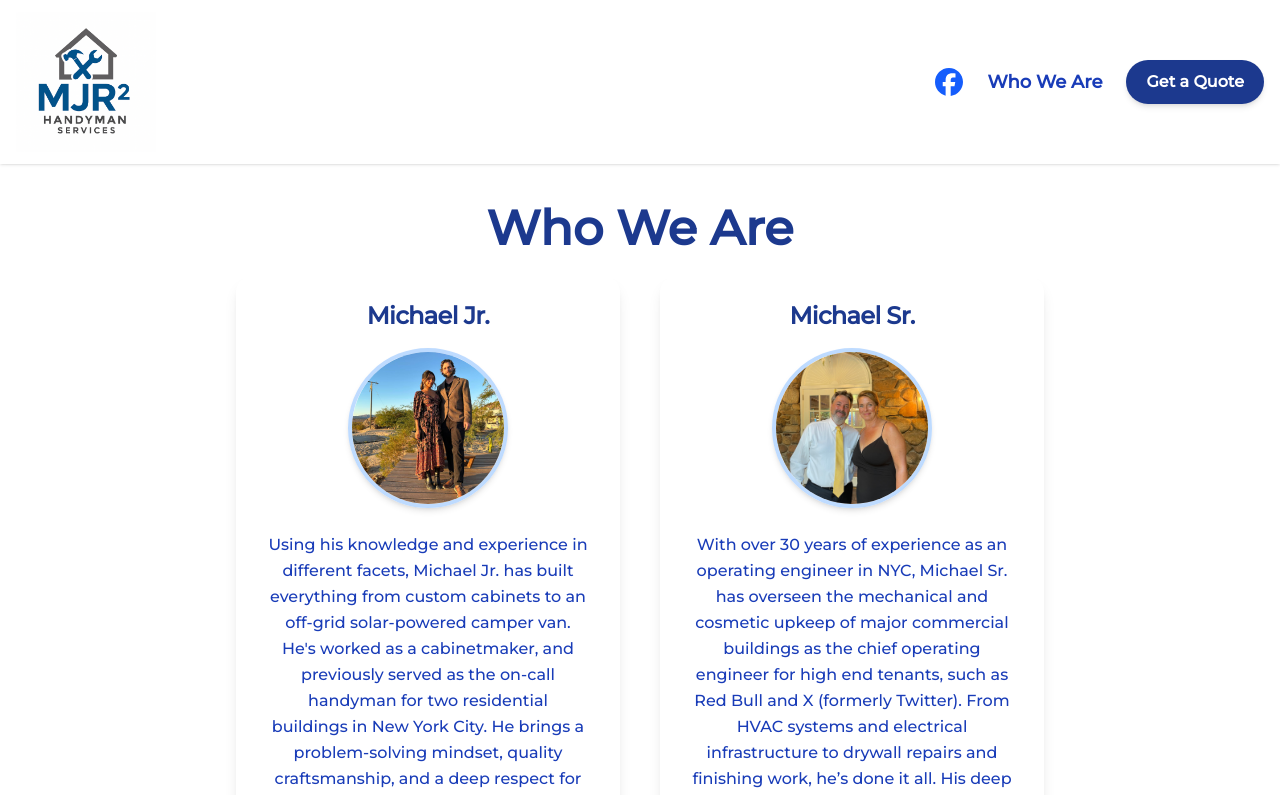
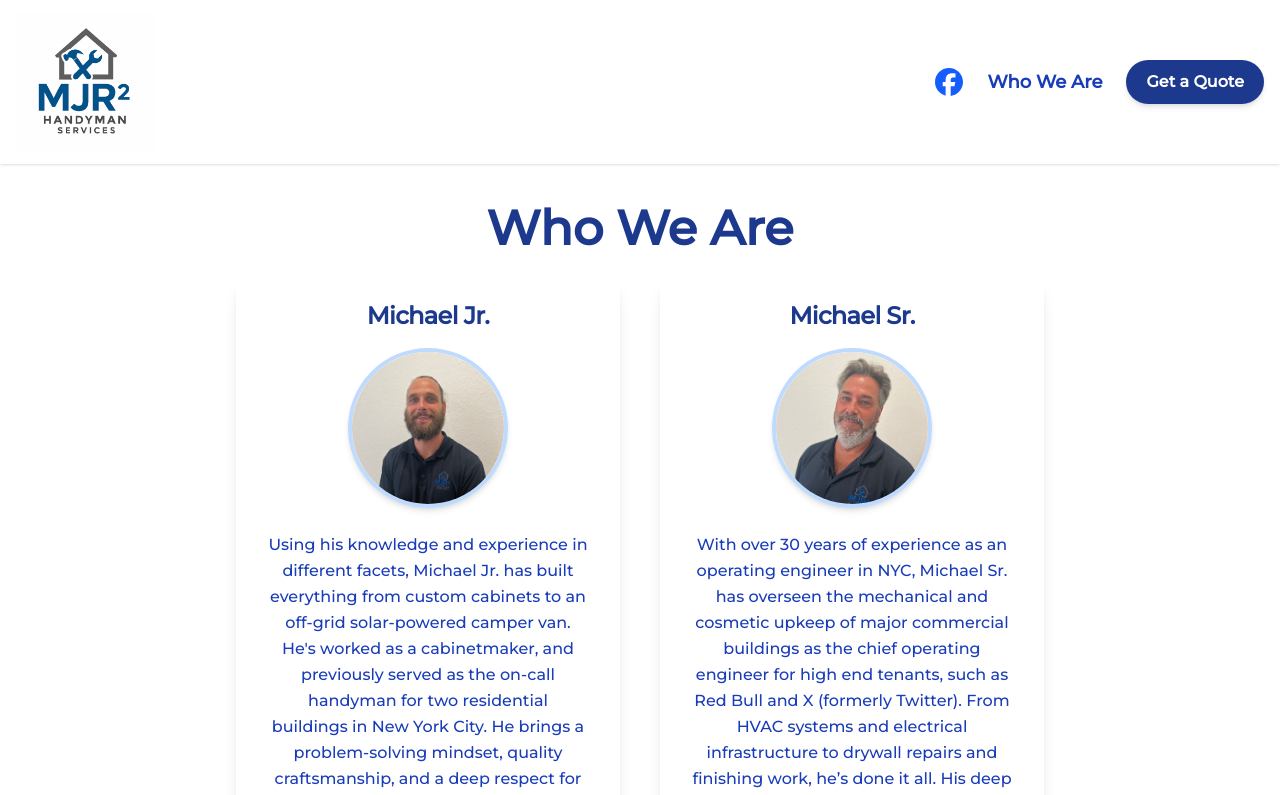
Before and after one commit to Michael-Riordan/mjr-handyman, a Next.js app: page /who-we-are in a window 1280 px wide. Shown: the top 795 px of the page. Built offline with nearby package versions, Linux system fonts and the light colour scheme.

Commit message:
add photos

```diff
--- a/src/app/who-we-are/page.tsx
+++ b/src/app/who-we-are/page.tsx
@@ -9,12 +9,12 @@ export default function WhoWeAre() {
             <section className="flex p-6 flex-col md:flex-row md:gap-10 sm:justify-self-center">
                 <ProfileCard
                     name="Michael Jr."
-                    image="/ProfileCardImages/lucy&i.jpg"
+                    image="/ProfileCardImages/meHero.jpg"
                     description={`Using his knowledge and experience in different facets, Michael Jr. has built everything from custom cabinets to an off-grid solar-powered camper van. He's worked as a cabinetmaker, and previously served as the on-call handyman for two residential buildings in New York City. He brings a problem-solving mindset, quality craftsmanship, and a deep respect for your home.`}
                 />
                 <ProfileCard
                     name="Michael Sr."
-                    image="/ProfileCardImages/dad-profile-photo.jpg"
+                    image="/ProfileCardImages/dadHero.jpg"
                     description={`With over 30 years of experience as an operating engineer in NYC, Michael Sr. has overseen the mechanical and cosmetic upkeep of major commercial buildings as the chief operating engineer for high end tenants, such as Red Bull and X (formerly Twitter). From HVAC systems and electrical infrastructure to drywall repairs and finishing work, he’s done it all. His deep expertise ensures every job is handled with precision, safety, and lasting quality.`}
                 />
             </section>
```
Also changed, not shown: public/ProfileCardImages/dadHero.jpg (added), public/ProfileCardImages/meHero.jpg (added).
